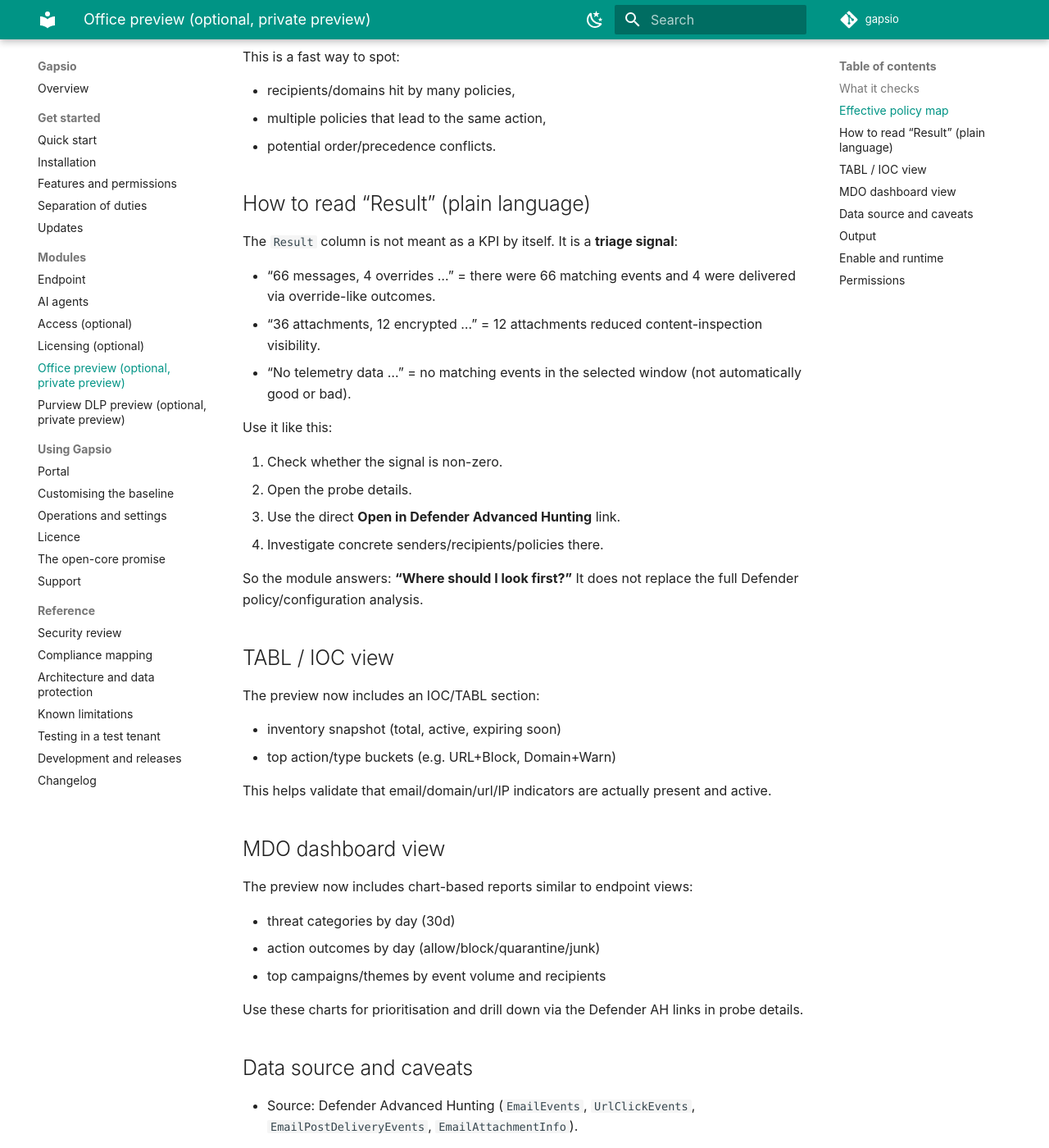
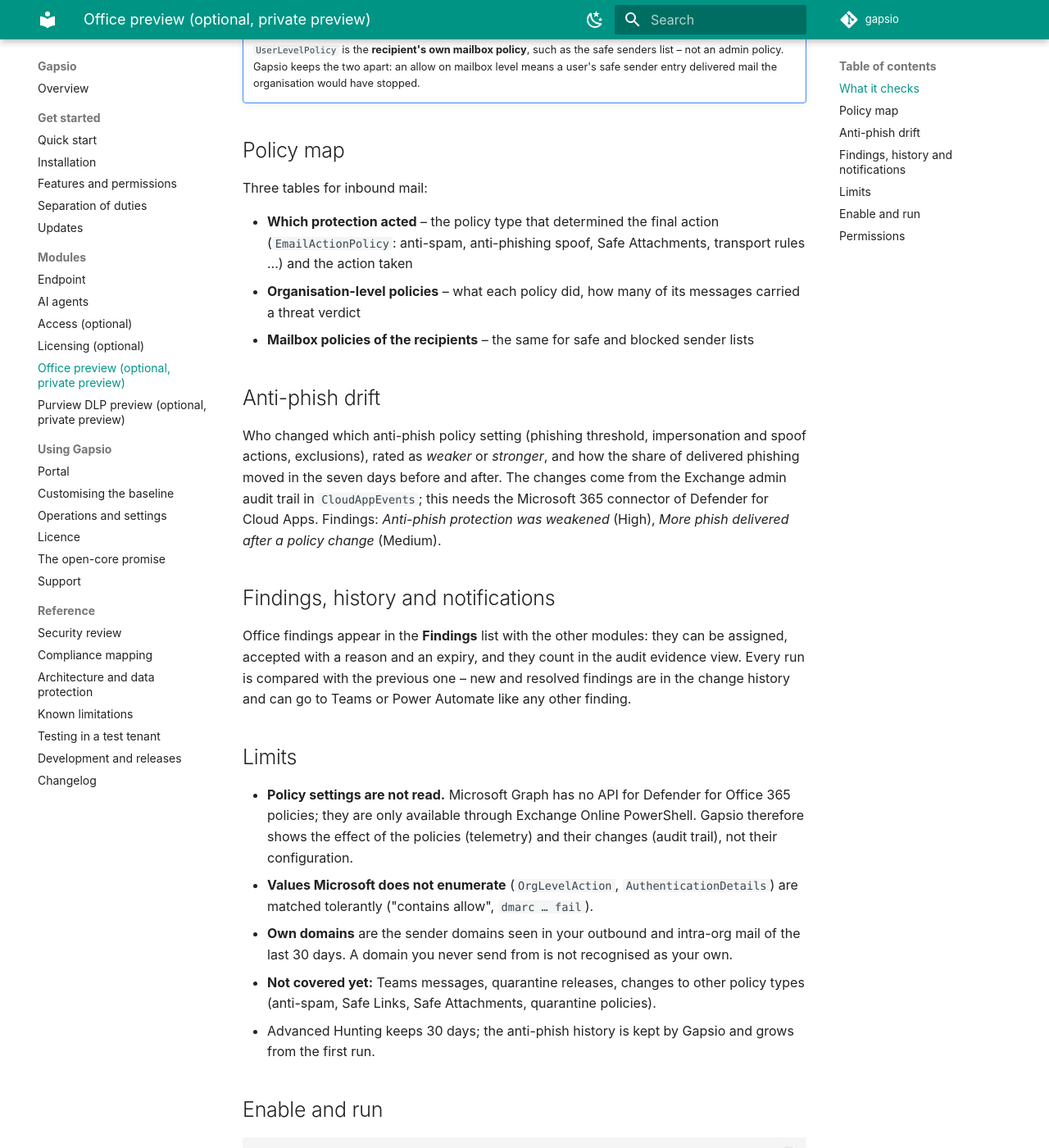
Before and after one commit to dominikhoefling/gapsio, an MkDocs documentation site: the page built from docs/modules/office-preview.md, in a window 1280 px wide and 1400 px high, scrolled down 1103 px. Shown: the whole window at 82% size. Built offline with MkDocs 1.6.1 and Material for MkDocs 9.7.7, drawn with Linux system fonts in a browser that asks for light colours; comment, search, counter and statistics services are not loaded; some of the changed text lies outside the part shown.

Commit message:
Rebuild the Office preview on documented columns; fix silent failures
Office preview (Defender for Office 365):
- Probes now use documented EmailEvents / EmailPostDeliveryEvents /
  UrlClickEvents columns: threats still in an inbox, threats an allow
  delivered (organisation vs. mailbox level), Safe Links click-through,
  own sender domains failing DMARC, policy map by protection and policy
- Removed checks that misread UserLevelPolicy as an admin policy, read a
  Sentinel table as TABL, or fired for every message
- Findings are regular findings (key, fingerprint) with change history,
  run index and notifications; they show in Findings and audit evidence
- A failed hunting query is reported as failed, not as "no data"
- All texts in English and German

Fixes found on the way:
- Timer functions of the Office and Purview modules called collectors the
  module did not export, so their nightly runs failed
- The "Collect now" debounce called an unexported function and did nothing
- Typographic quotes ended 18 double-quoted strings early; German finding
  texts were cut off

Tests: entry points call exported functions only, typographic quotes,
office end to end; the simulated hunting budget no longer waits (suite
runs in seconds). 615 passed.

Signed-off-by: Dominik Höfling <dominik.hoefling@outlook.com>

````diff
--- a/docs/modules/office-preview.md
+++ b/docs/modules/office-preview.md
@@ -2,113 +2,80 @@
 
 > Optional module (`officepreview`) in private preview.
 
-The Office preview gives a **telemetry-based risk view** for Defender for Office 365. It is intentionally not a copy of the Defender portal. It highlights where policy targeting and observed outcomes can conflict or become redundant.
+The Office module answers one question for Defender for Office 365: **what got through, and why?** It reads the mail
+telemetry in Advanced Hunting – it is not a copy of the Defender portal and it does not read the policy settings.
 
 ## What it checks
 
-Current probes include:
+Every check uses documented columns of the hunting schema
+([EmailEvents](https://learn.microsoft.com/defender-xdr/advanced-hunting-emailevents-table),
+[EmailPostDeliveryEvents](https://learn.microsoft.com/defender-xdr/advanced-hunting-emailpostdeliveryevents-table),
+[UrlClickEvents](https://learn.microsoft.com/defender-xdr/advanced-hunting-urlclickevents-table)), last 30 days,
+inbound mail.
 
-- override exposure (allow/deliver outcomes)
-- Safe Links click-through signals
-- likely ZAP blind spots
-- authentication failure posture (DMARC/SPF/DKIM)
-- risky first-contact traffic
-- encrypted attachment volume
-- user/domain policy overlap
-- duplicate-like policy effects
-- precedence conflict signals
-- TABL/IOC inventory and action/type breakdown
-- licensing context from `licensing-latest.json` (if available)
-- effective policy map (top recipients / top domains)
-- MDO dashboard trends (daily threat categories, daily action outcomes, top campaigns/themes)
+| Check | How it is measured | Finding |
+|---|---|---|
+| **Phish and malware still in inboxes** | `ThreatTypes` is phishing or malware (the current verdict) and `LatestDeliveryLocation` is the inbox | High |
+| **Threats delivered by an allow** | Threat verdict and `OrgLevelAction` or `UserLevelAction` is an allow – with the policy that allowed it | High when delivered, otherwise Medium |
+| **Safe Links click-through** | `IsClickedThrough`: the user saw the warning and continued | Medium |
+| **Own sender domains failing DMARC** | Inbound mail whose From domain is one of the domains in your outbound mail, DMARC failed, still delivered | High |
+| Post-delivery actions | Phish ZAP, malware ZAP, manual remediation (`EmailPostDeliveryEvents.ActionType`) | – (context) |
+| Trends | Threat types and delivery outcomes per day, threats by type and classification | – (context) |
 
-## Effective policy map
+A check that cannot be read is shown as **failed** – its number is missing, not zero, and it raises no finding.
 
-The page now shows two tables:
+!!! note "Organisation-level and mailbox policies"
+    `OrgLevelPolicy` is a policy defined by the organisation (Tenant Allow/Block List, transport rules, connectors).
+    `UserLevelPolicy` is the **recipient's own mailbox policy**, such as the safe senders list – not an admin policy.
+    Gapsio keeps the two apart: an allow on mailbox level means a user's safe sender entry delivered mail the
+    organisation would have stopped.
 
-- **Top recipients**: recipient, events, number of policies, effective actions, policy set
-- **Top domains**: domain, events, affected users, number of policies, effective actions, policy set
+## Policy map
 
-This is a fast way to spot:
+Three tables for inbound mail:
 
-- recipients/domains hit by many policies,
-- multiple policies that lead to the same action,
-- potential order/precedence conflicts.
+- **Which protection acted** – the policy type that determined the final action (`EmailActionPolicy`: anti-spam,
+  anti-phishing spoof, Safe Attachments, transport rules …) and the action taken
+- **Organisation-level policies** – what each policy did, how many of its messages carried a threat verdict
+- **Mailbox policies of the recipients** – the same for safe and blocked sender lists
 
-## How to read “Result” (plain language)
+## Anti-phish drift
 
-The `Result` column is not meant as a KPI by itself. It is a **triage signal**:
+Who changed which anti-phish policy setting (phishing threshold, impersonation and spoof actions, exclusions), rated
+as *weaker* or *stronger*, and how the share of delivered phishing moved in the seven days before and after. The
+changes come from the Exchange admin audit trail in `CloudAppEvents`; this needs the Microsoft 365 connector of
+Defender for Cloud Apps. Findings: *Anti-phish protection was weakened* (High), *More phish delivered after a policy
+change* (Medium).
 
-- “66 messages, 4 overrides …” = there were 66 matching events and 4 were delivered via override-like outcomes.
-- “36 attachments, 12 encrypted …” = 12 attachments reduced content-inspection visibility.
-- “No telemetry data …” = no matching events in the selected window (not automatically good or bad).
+## Findings, history and notifications
 
-Use it like this:
+Office findings appear in the **Findings** list with the other modules: they can be assigned, accepted with a reason
+and an expiry, and they count in the audit evidence view. Every run is compared with the previous one – new and
+resolved findings are in the change history and can go to Teams or Power Automate like any other finding.
 
-1. Check whether the signal is non-zero.
-2. Open the probe details.
-3. Use the direct **Open in Defender Advanced Hunting** link.
-4. Investigate concrete senders/recipients/policies there.
+## Limits
 
-So the module answers: **“Where should I look first?”**
-It does not replace the full Defender policy/configuration analysis.
+- **Policy settings are not read.** Microsoft Graph has no API for Defender for Office 365 policies; they are only
+  available through Exchange Online PowerShell. Gapsio therefore shows the effect of the policies (telemetry) and
+  their changes (audit trail), not their configuration.
+- **Values Microsoft does not enumerate** (`OrgLevelAction`, `AuthenticationDetails`) are matched tolerantly
+  ("contains allow", `dmarc … fail`).
+- **Own domains** are the sender domains seen in your outbound and intra-org mail of the last 30 days. A domain you
+  never send from is not recognised as your own.
+- **Not covered yet:** Teams messages, quarantine releases, changes to other policy types (anti-spam, Safe Links,
+  Safe Attachments, quarantine policies).
+- Advanced Hunting keeps 30 days; the anti-phish history is kept by Gapsio and grows from the first run.
 
-## TABL / IOC view
-
-The preview now includes an IOC/TABL section:
-
-- inventory snapshot (total, active, expiring soon)
-- top action/type buckets (e.g. URL+Block, Domain+Warn)
-
-This helps validate that email/domain/url/IP indicators are actually present and active.
-
-## MDO dashboard view
-
-The preview now includes chart-based reports similar to endpoint views:
-
-- threat categories by day (30d)
-- action outcomes by day (allow/block/quarantine/junk)
-- top campaigns/themes by event volume and recipients
-
-Use these charts for prioritisation and drill down via the Defender AH links in probe details.
-
-## Data source and caveats
-
-- Source: Defender Advanced Hunting (`EmailEvents`, `UrlClickEvents`, `EmailPostDeliveryEvents`, `EmailAttachmentInfo`).
-- The checks are **heuristics** from observed events, not an authoritative policy assignment report.
-- True policy priority/assignment truth still comes from Exchange/MDO policy configuration APIs and admin configuration.
-
-## Output
-
-Snapshot file:
-
-- `state/office-preview-latest.json`
-
-Key fields:
-
-- `version`
-- `generatedAt`
-- `windowDays`
-- `ok` / `errors`
-- `results[]`
-- `findings[]`
-
-## Enable and runtime
-
-Enable it via the install script feature `OfficePreview`:
+## Enable and run
 
 ```powershell
 ./setup/Install-Gapsio.ps1 -ResourceGroup rg-gapsio -Features Hunting,Indicators,Coverage,Response,Agents,OfficePreview
 ```
 
-This sets `GAPSIO_MODULES=...,officepreview`.
-
-Runtime:
-
-- Timer function: `CollectOfficePreview`
-- Manual run: `RunOnDemand` with `{"module":"officepreview"}`
+This sets `GAPSIO_MODULES=…,officepreview`. The module runs on its own timer (`CollectOfficePreview`) and with
+*Collect now*. Snapshot: `state/officepreview-latest.json`, change history `state/officepreview-changes.json`.
 
 ## Permissions
 
-- `ThreatHunting.Read.All` (feature `Hunting`) is required.
-- For licensing context, the optional Licensing module snapshot must exist.
+`ThreatHunting.Read.All` (feature `Hunting`) – nothing else. The licence figures in the overview come from the
+Licensing module when it is enabled.
````
Also changed, not shown: AGENTS.md (+3 -0 lines), CHANGELOG.md (+25 -1 lines), 13 other files.
